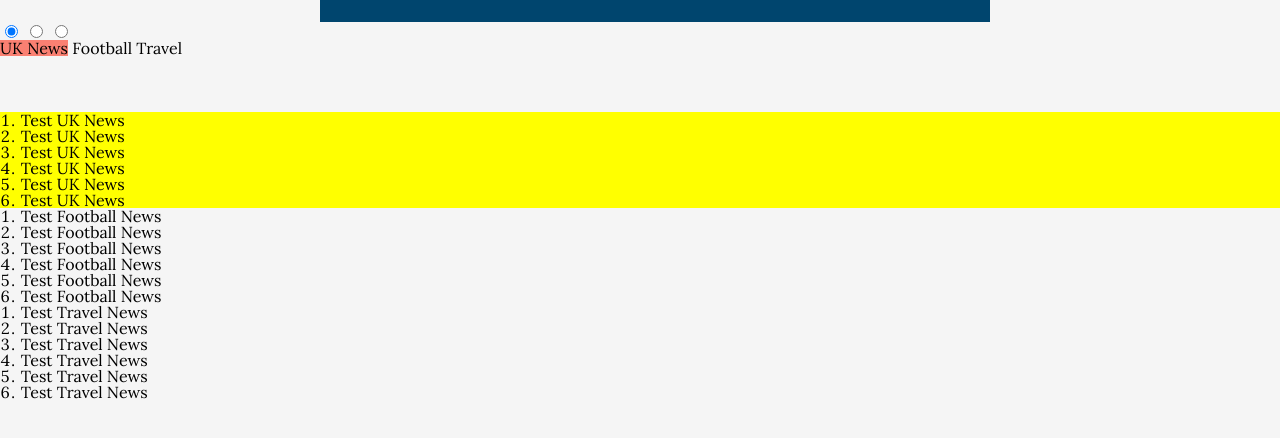
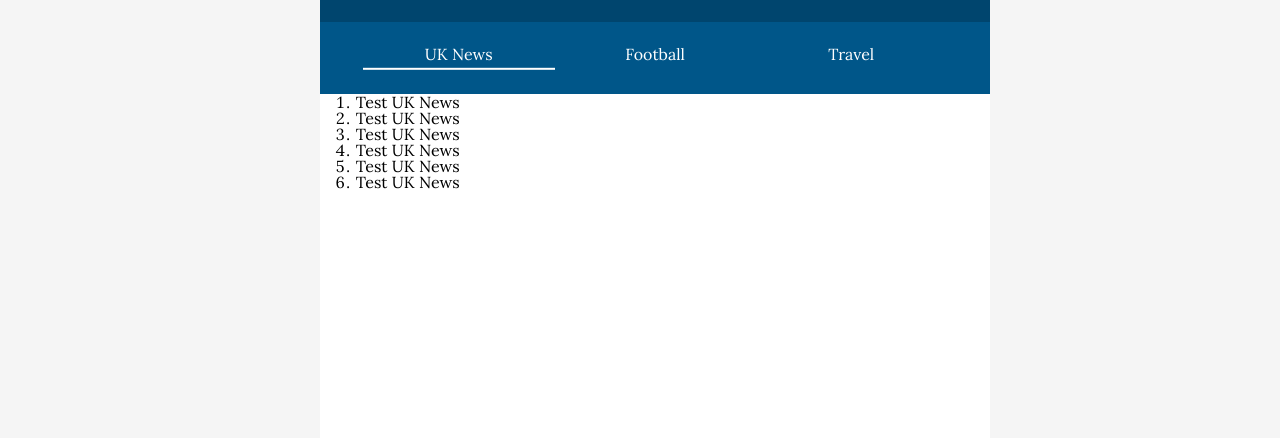
Before and after one commit to SBLLB/tabbed-component, a plain HTML site: page index.html in a window 1280 px wide. Shown: the part 58-496 px from the top of the page. Drawn offline with Linux system fonts and the light colour scheme.

Commit message:
Basic style for the component's tab and feed content

```diff
--- a/index.html
+++ b/index.html
@@ -24,13 +24,15 @@
       <input class="radio-button" type="radio" title="football" name="tab-demo" id="football" />
       <input class="radio-button" type="radio" title="travel" name="tab-demo" id="travel" />
 
-      <section class="tabs">
-        <label for="uk-news" id="uk-news-tab" class="news-tab">UK News</label>
-        <label for="football" id="football-tab" class="news-tab">Football</label>
-        <label for="travel" id="travel-tab" class="news-tab">Travel</label>
+      <section class="tabs col-sm-12 col-md-6 col-md-offset-3">
+        <div>
+          <label for="uk-news" id="uk-news-tab" class="news-tab">UK News</label>
+          <label for="football" id="football-tab" class="news-tab">Football</label>
+          <label for="travel" id="travel-tab" class="news-tab">Travel</label>
+        <div>
       </section>
 
-      <section class="feeds">
+      <section class="feeds col-sm-12 col-md-6 col-md-offset-3">
         <ol id="uk-news-feed" class="feed">
           <li>Test UK News</li>
           <li>Test UK News</li>
--- a/public/css/main.css
+++ b/public/css/main.css
@@ -38,27 +38,52 @@ main {
   height: 90%;
 }
 
+.radio-button {
+  position: absolute;
+  left: -10000px;
+  display: hidden;
+}
+
 .news-tab {
-  display: inline-block;
+    display: inline-block;
+    color: #FFFFFF;
+    width: 30%;
+    padding-bottom: .4em;
 }
 
 #uk-news:checked ~ .tabs #uk-news-tab,
 #football:checked ~ .tabs #football-tab,
 #travel:checked ~ .tabs #travel-tab {
-  background-color: salmon;
+  border-bottom: .15em solid white;
+  cursor: default;
+}
+
+.feed {
+  display: none;
 }
 
 #uk-news:checked ~ .feeds #uk-news-feed,
 #football:checked ~ .feeds #football-feed,
 #travel:checked ~ .feeds #travel-feed {
-  background-color: yellow;
+  display: block;
 }
 
 .tabs {
   height: 10%;
+  background-color: #005689;
 }
 
-.panels {
+.tabs div {
+  text-align: center;
+  position: relative;
+  top: 50%;
+  -webkit-transform: translateY(-50%);
+  -ms-transform: translateY(-50%);
+  transform: translateY(-50%);
+}
+
+.feeds {
+  background-color: #fff;
   height: 90%;
 }
 
```
